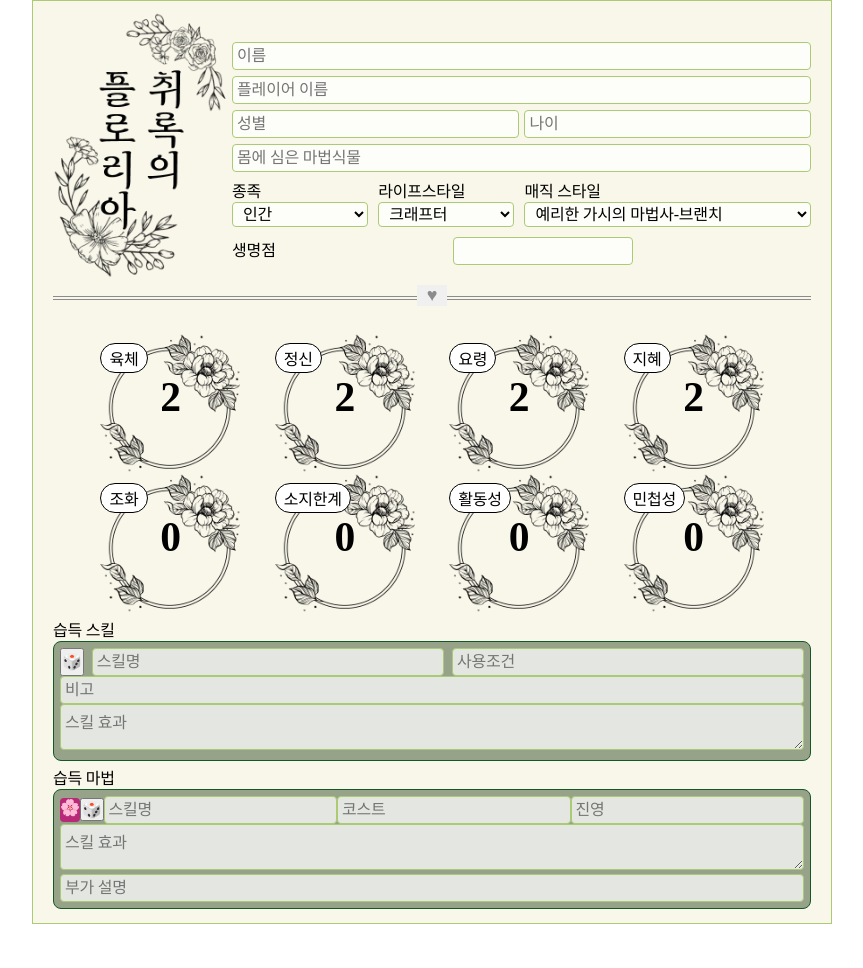
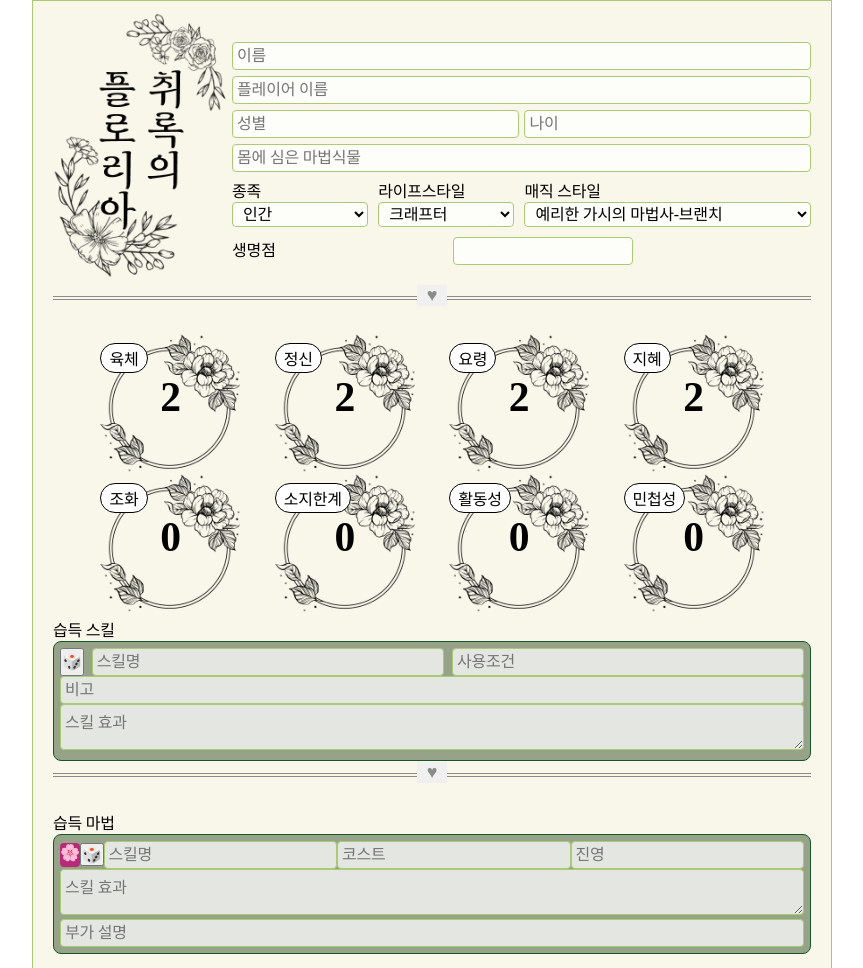
Before and after one commit to bundasse/roll20Sheets, a plain HTML site: page floria/flower.html in a window 1280 px wide. Shown: the whole page, without its empty margins (208-1071 px from the left). Before the commit the page ends 924 px from the top, so only its background shows below. Drawn offline with Linux system fonts and the light colour scheme.

Commit message:
Update flower.html

```diff
--- a/floria/flower.html
+++ b/floria/flower.html
@@ -140,6 +140,7 @@
         </div>
 
     </div>
+        <div class="border"></div>
     <div class="container container_magic">
 
         <p>습득 마법</p>
```
